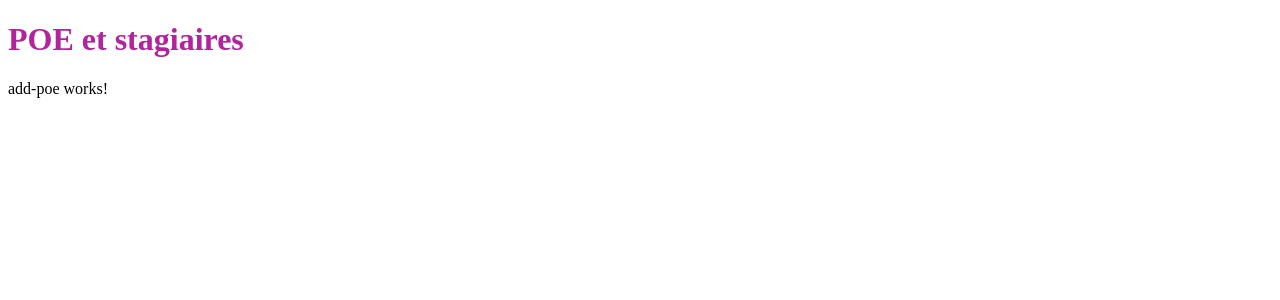
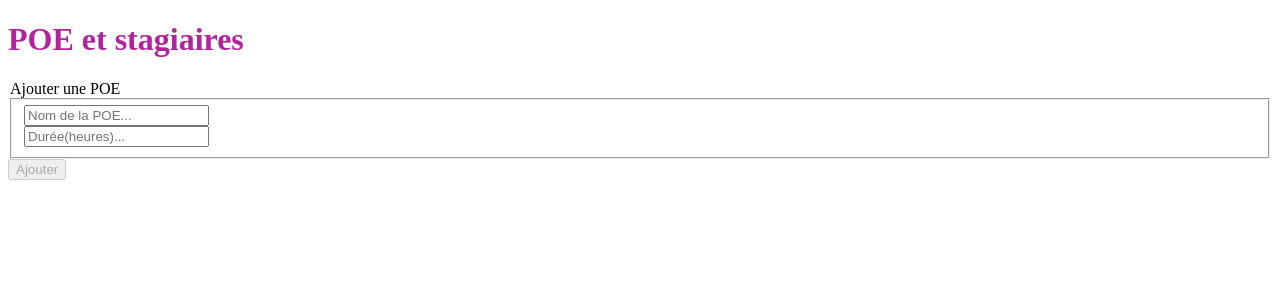
Before and after one commit to sabp31/tp_angular, an Angular app: page /add-poe in a window 1280 px wide. Shown: the top 300 px of the page. Built offline with nearby package versions, Linux system fonts and the light colour scheme.

Commit message:
EPIC USER 5 enter the information relating to a POE to create it.

```diff
--- a/src/app/tp-poe/add-poe/add-poe.component.html
+++ b/src/app/tp-poe/add-poe/add-poe.component.html
@@ -1 +1,27 @@
-<p>add-poe works!</p>
+<form [formGroup]="poeForm" (ngSubmit)="onSubmit()">
+    <legend> Ajouter une POE </legend>
+    <fieldset>
+        <div class="form-field">
+             <input type="text" formControlName="name" placeholder="Nom de la POE...">
+             <div *ngIf="poeForm.controls['name'].errors && poeForm.controls['name'].touched"> <!--affichage message erreur-->
+                <span *ngIf="poeForm.controls['name'].hasError('required')">
+                Le nom ne peut être vide
+                </span>
+                <span *ngIf="poeForm.controls['name'].hasError('minlenght')">
+                Le nom doit comporter plus de 3 caractères
+                </span>
+            </div>
+        </div>
+        <div class="form-field">
+            <input type="number" formControlName="duration" placeholder="Durée(heures)...">
+            <div *ngIf="poeForm.controls['duration'].hasError('required') && poeForm.controls['duration'].touched"> <!--affichage message erreur-->
+                <span *ngIf="poeForm.controls['duration'].hasError('required')">
+                La durée ne peut être vide
+                </span>
+            </div>
+        </div>
+    </fieldset>
+        <div class="form-field">
+        <button [disabled]="poeForm.invalid" type="submit"> Ajouter</button>
+    </div>
+</form>
--- a/src/app/tp-poe/add-poe/add-poe.component.ts
+++ b/src/app/tp-poe/add-poe/add-poe.component.ts
@@ -1,4 +1,8 @@
 import { Component } from '@angular/core';
+import { Router } from '@angular/router';
+import { Poe } from '../types/poe-type';
+import { ServPoeService } from '../services/serv-poe.service';
+import { FormBuilder, FormGroup, Validators } from '@angular/forms';
 
 @Component({
   selector: 'app-add-poe',
@@ -6,5 +10,30 @@ import { Component } from '@angular/core';
   styleUrl: './add-poe.component.scss'
 })
 export class AddPoeComponent {
+  public poeForm: FormGroup = new FormGroup({});
 
+  constructor(
+    private _formBuilder: FormBuilder,
+    private _poeService: ServPoeService,
+    private _router: Router
+  ) {}
+  ngOnInit(): void {
+    this.poeForm = this._formBuilder.group({
+      name: [
+        '', //default value
+        [Validators.required, Validators.minLength(3)],
+      ],
+      duration: [
+        '', //default value
+        [Validators.required, Validators.min(1)],
+      ],
+    });
+  }
+  onSubmit(): void {
+    this._poeService
+      .add(this.poeForm.value)
+      .subscribe((liste_poe: Poe) => {
+        this._router.navigate(['/add_poe']);
+      });
+  }
 }
```
Also changed, not shown: src/app/tp-poe/tp-poe.module.ts (+5 -2 lines).
